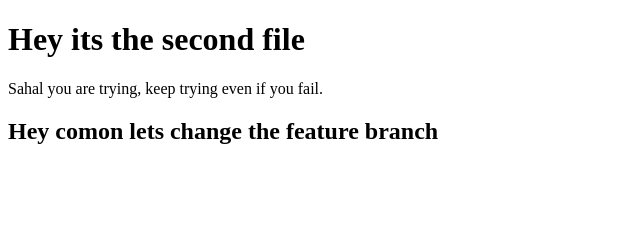
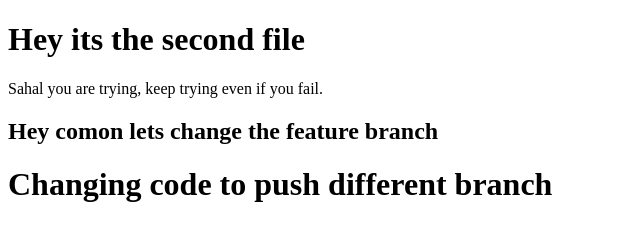
Before and after one commit to sahal7474/Git-exercise, a plain HTML site: page Profile.html in a window 1280 px wide. Shown: the whole page, without its empty margins (0-640 px from the left). Drawn offline with Linux system fonts and the light colour scheme.

Commit message:
Pushing aother branch to server

```diff
--- a/Profile.html
+++ b/Profile.html
@@ -10,5 +10,7 @@
     <p>Sahal you are trying, keep trying even if you fail.</p>
     <H2>Hey comon lets change the feature branch
     </H2>
+
+    <h1>Changing code to push different branch</h1>
 </body>
 </html>
```
